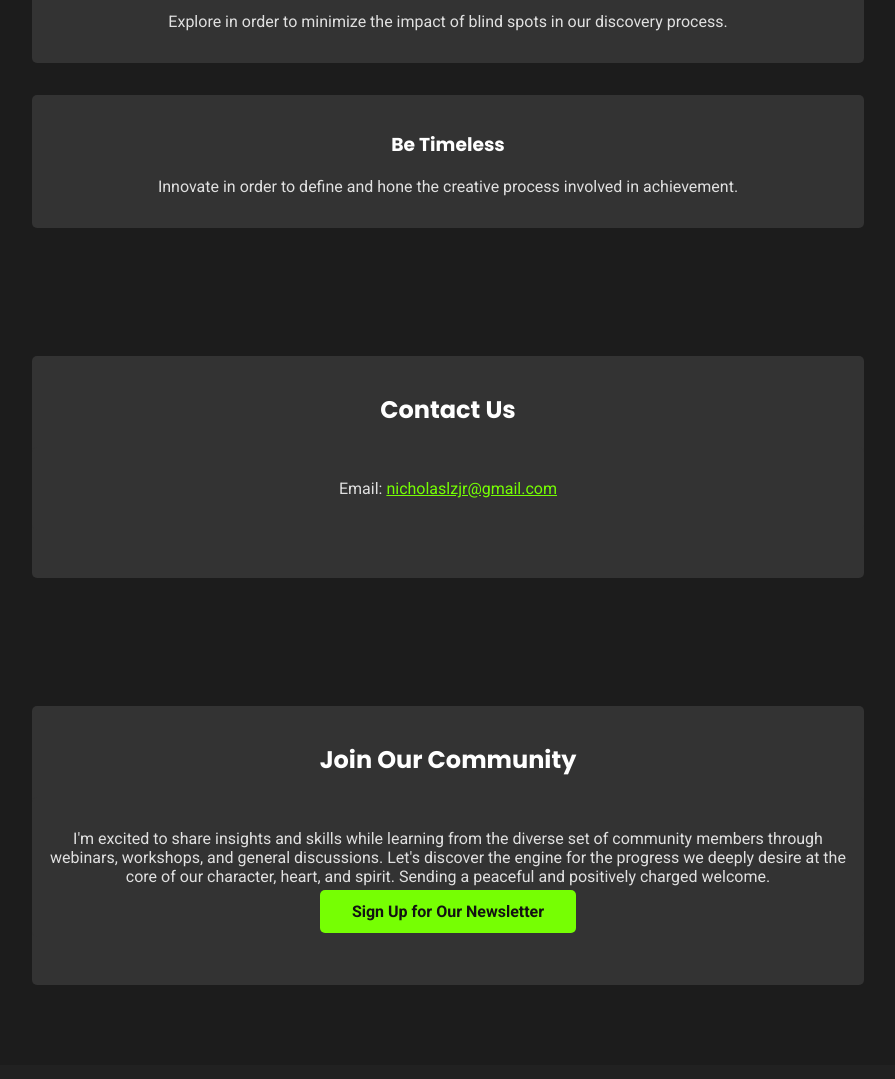
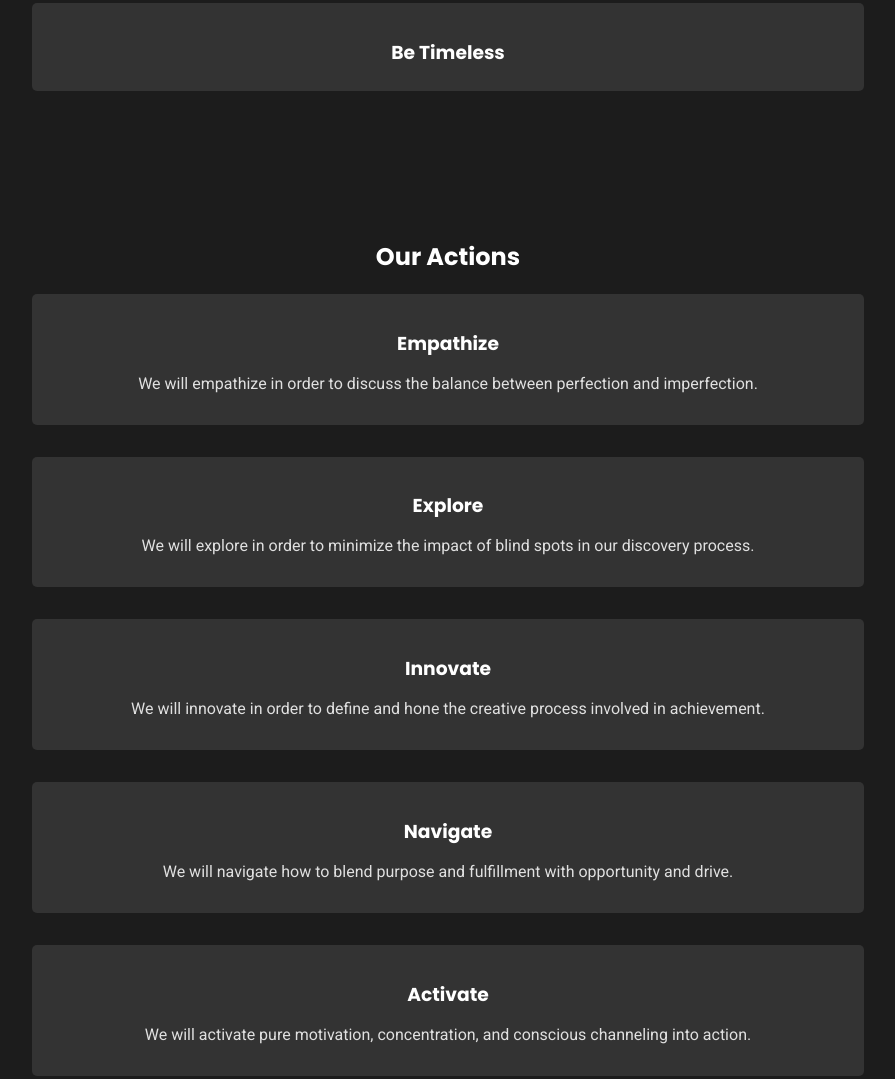
Before and after one commit to NicholasL93/hue, a plain HTML site: page index.html in a window 1280 px wide. Shown: the part 786-1865 px from the top of the page, without its empty margins (192-1087 px from the left). Drawn offline with Linux system fonts and the light colour scheme.

Commit message:
Update index.html
Updated to reference HUE actions and recommendations on user experience and interface.

```diff
--- a/index.html
+++ b/index.html
@@ -58,12 +58,12 @@
         .btn-primary:hover {
             background-color: #64DD17;
         }
-        .values, .contact, .signup {
+        .values, .contact, .actions, .signup {
             padding: 3rem 2rem;
             text-align: center;
             background-color: #1C1C1C;
         }
-        .values .value, .contact div, .signup div {
+        .values .value, .contact div, .actions .action, .signup div {
             margin-bottom: 2rem;
         }
         .footer {
@@ -79,7 +79,7 @@
             max-width: 1200px;
             margin: 0 auto;
         }
-        .values .value, .contact div, .signup div {
+        .values .value, .contact div, .actions .action, .signup div {
             background: #333;
             padding: 1rem;
             border-radius: 5px;
@@ -87,14 +87,24 @@
             max-width: 300px;
         }
         @media (min-width: 768px) {
-            .values .value, .contact div, .signup div {
+            .values .value, .contact div, .actions .action, .signup div {
                 max-width: 600px;
             }
         }
         @media (min-width: 1024px) {
-            .values .value, .contact div, .signup div {
+            .values .value, .contact div, .actions .action, .signup div {
                 max-width: 800px;
             }
+        }
+        .values .value h3, .actions .action h3 {
+            margin-bottom: 0.5rem;
+        }
+        .contact a {
+            color: #76FF03;
+            text-decoration: none;
+        }
+        .contact a:hover {
+            text-decoration: underline;
         }
     </style>
 </head>
@@ -105,6 +115,7 @@
         </div>
         <div>
             <a href="#values">Values</a>
+            <a href="#actions">Actions</a>
             <a href="#contact">Contact</a>
             <a href="#signup">Sign Up</a>
         </div>
@@ -119,15 +130,37 @@
             <h2>Our Core Values</h2>
             <div class="value">
                 <h3>Be Great</h3>
-                <p>Empathize in order to discuss the balance between perfection and imperfection.</p>
             </div>
             <div class="value">
                 <h3>Be Unifying</h3>
-                <p>Explore in order to minimize the impact of blind spots in our discovery process.</p>
             </div>
             <div class="value">
                 <h3>Be Timeless</h3>
-                <p>Innovate in order to define and hone the creative process involved in achievement.</p>
+            </div>
+        </div>
+    </section>
+    <section id="actions" class="actions">
+        <div class="container">
+            <h2>Our Actions</h2>
+            <div class="action">
+                <h3>Empathize</h3>
+                <p>We will empathize in order to discuss the balance between perfection and imperfection.</p>
+            </div>
+            <div class="action">
+                <h3>Explore</h3>
+                <p>We will explore in order to minimize the impact of blind spots in our discovery process.</p>
+            </div>
+            <div class="action">
+                <h3>Innovate</h3>
+                <p>We will innovate in order to define and hone the creative process involved in achievement.</p>
+            </div>
+            <div class="action">
+                <h3>Navigate</h3>
+                <p>We will navigate how to blend purpose and fulfillment with opportunity and drive.</p>
+            </div>
+            <div class="action">
+                <h3>Activate</h3>
+                <p>We will activate pure motivation, concentration, and conscious channeling into action.</p>
             </div>
         </div>
     </section>
@@ -135,7 +168,7 @@
         <div class="container">
             <h2>Contact Us</h2>
             <div>
-                <p>Email: <a href="mailto:nicholaslzjr@gmail.com" style="color: #76FF03;">nicholaslzjr@gmail.com</a></p>
+                <p>Email: <a href="mailto:nicholaslzjr@gmail.com">nicholaslzjr@gmail.com</a></p>
             </div>
         </div>
     </section>
```
